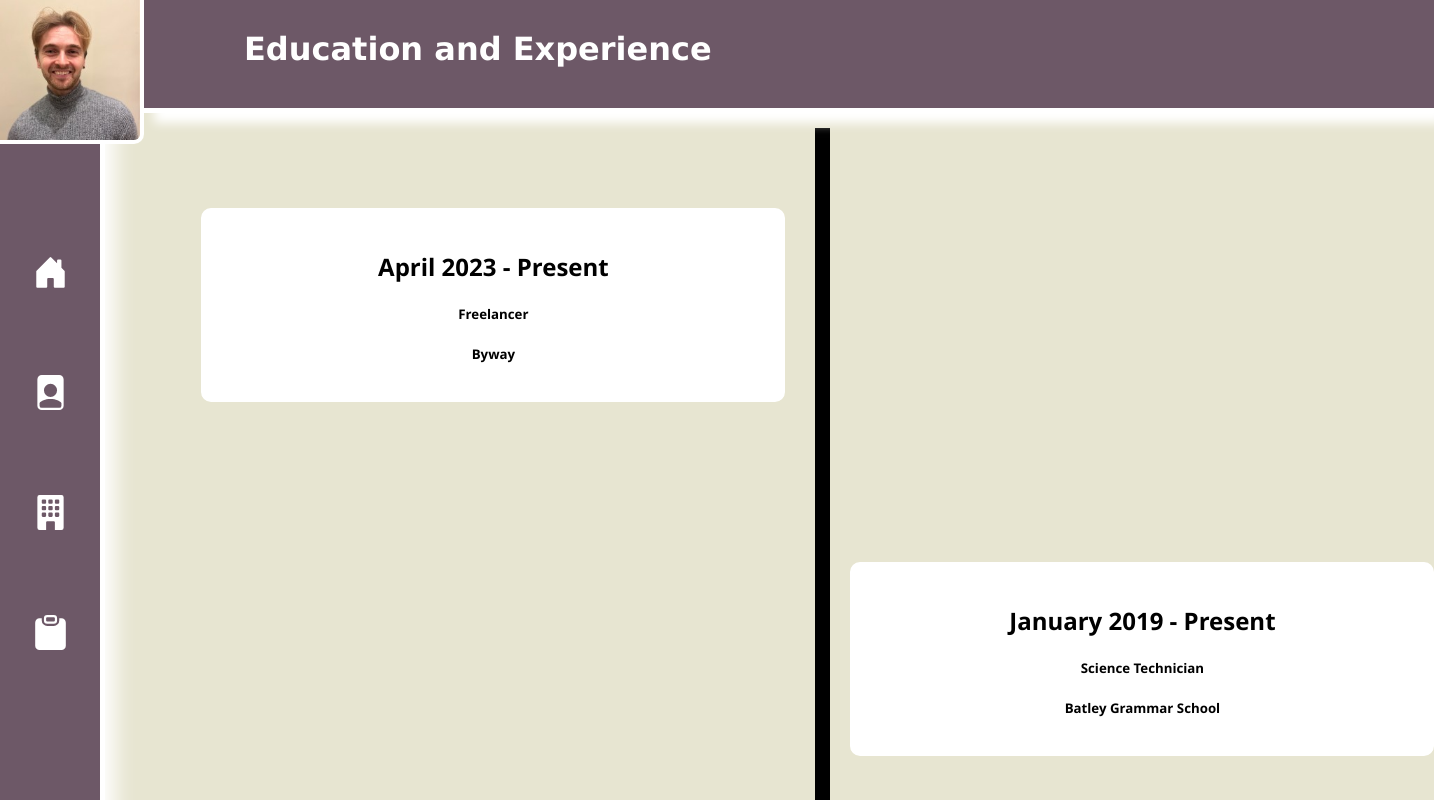
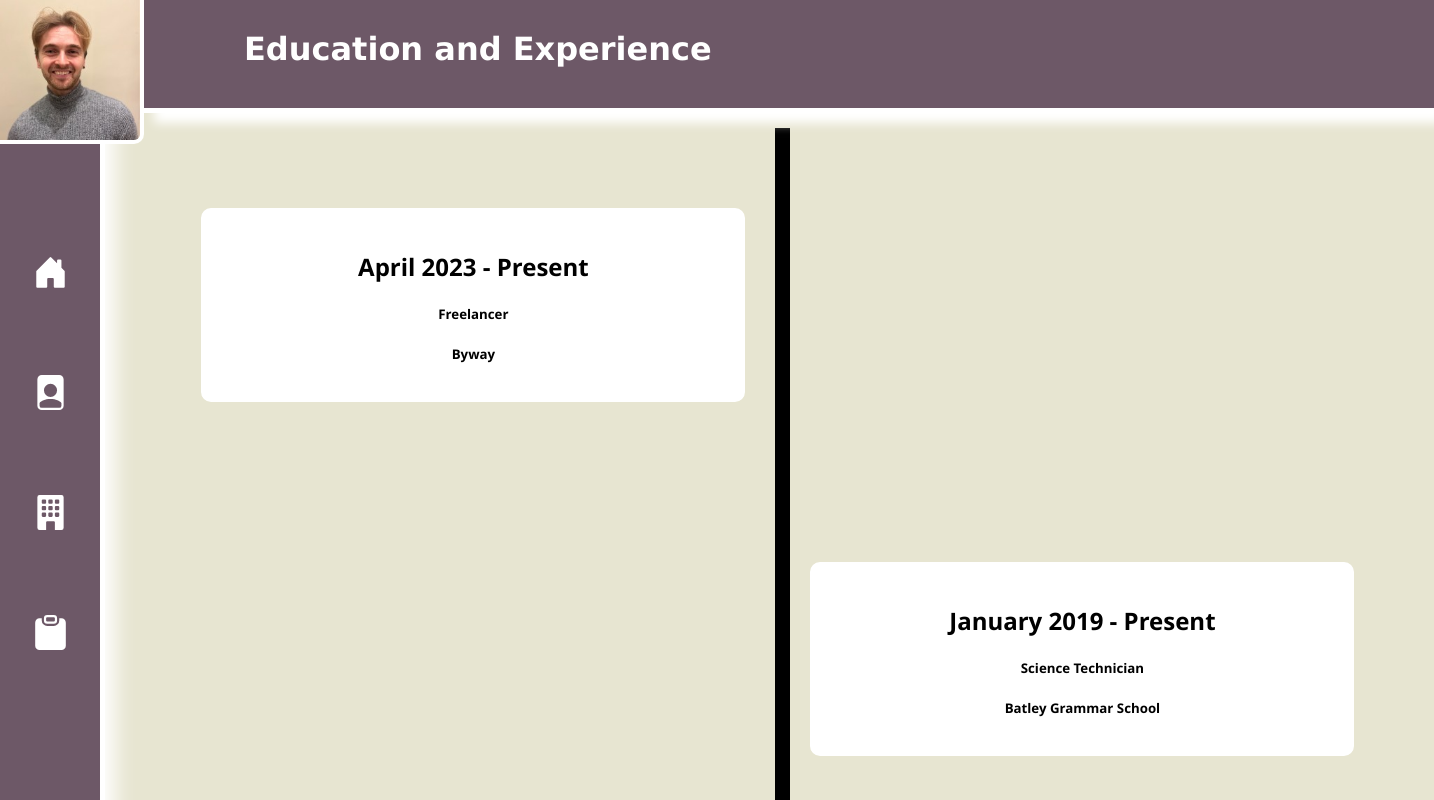
Before and after one commit to SamBaldwin4566/portfolio, a React (Create React App) app: page /experience in a window 1280 px wide. Shown: the top 800 px of the page, 1434 px wide, since content can reach past the window. Built offline with nearby package versions, Linux system fonts and the light colour scheme.

Commit message:
update css

```diff
--- a/src/App.css
+++ b/src/App.css
@@ -250,7 +250,7 @@ a {
   margin-top: 80px;
   margin-bottom:80px;
   text-align:center;
-  width: 540px;
+  width: 500px;
   height:150px;
   border:white solid 2px;
 }
@@ -272,7 +272,7 @@ a {
   margin-top:80px;
   margin-bottom: 80px;
   text-align:center;
-  width: 540px;
+  width: 500px;
   height: 150px;
   border:white solid 2px;
 }
@@ -287,7 +287,7 @@ a {
   font-size: 12px;
   grid-column: 1;
   background-color: rgb(210, 207, 207);
-  width:530px;
+  width:500px;
   height: 300px;
   margin-right: 30px;
   margin-left: 30px;
@@ -314,7 +314,7 @@ a {
   font-size: 12px;
   grid-column: 3;
   background-color: rgb(210, 207, 207);
-  width:530px;
+  width:500px;
   height: 300px;
   margin-right: 30px;
   margin-left: 50px;
```
